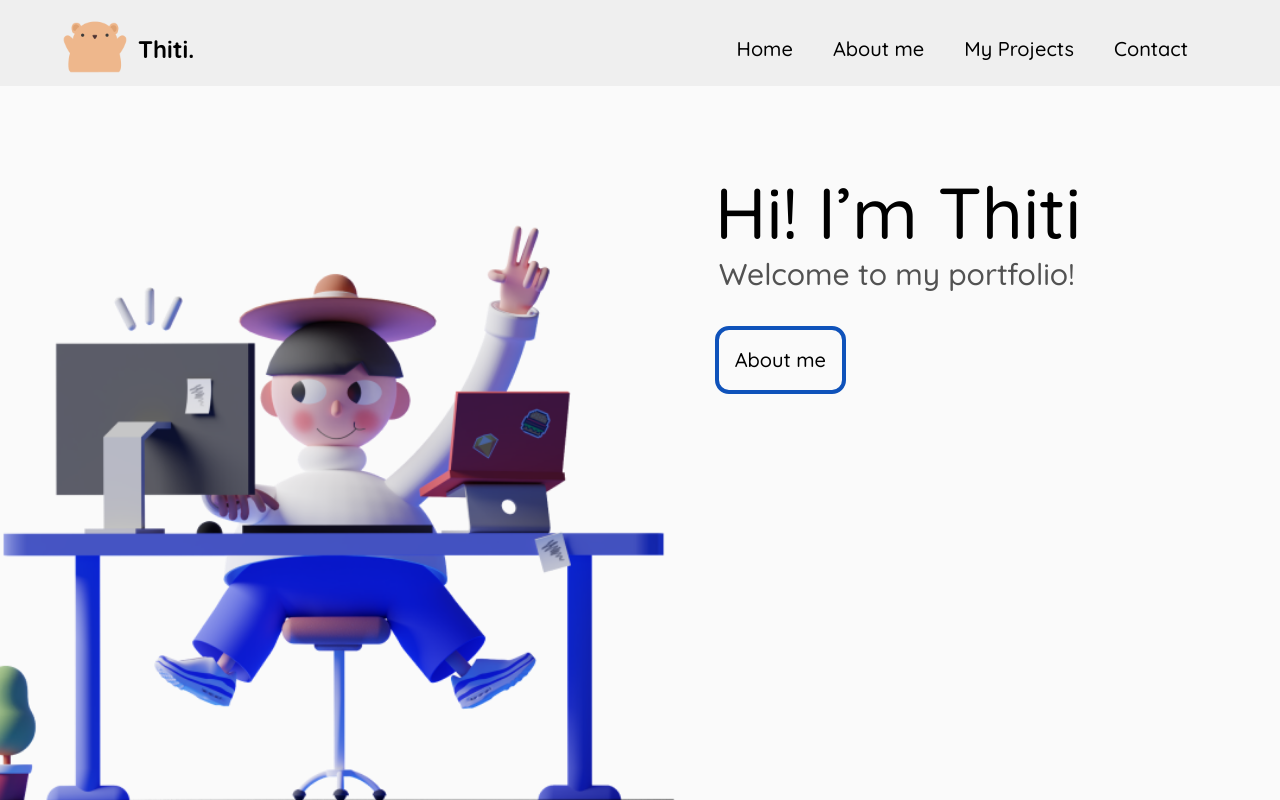
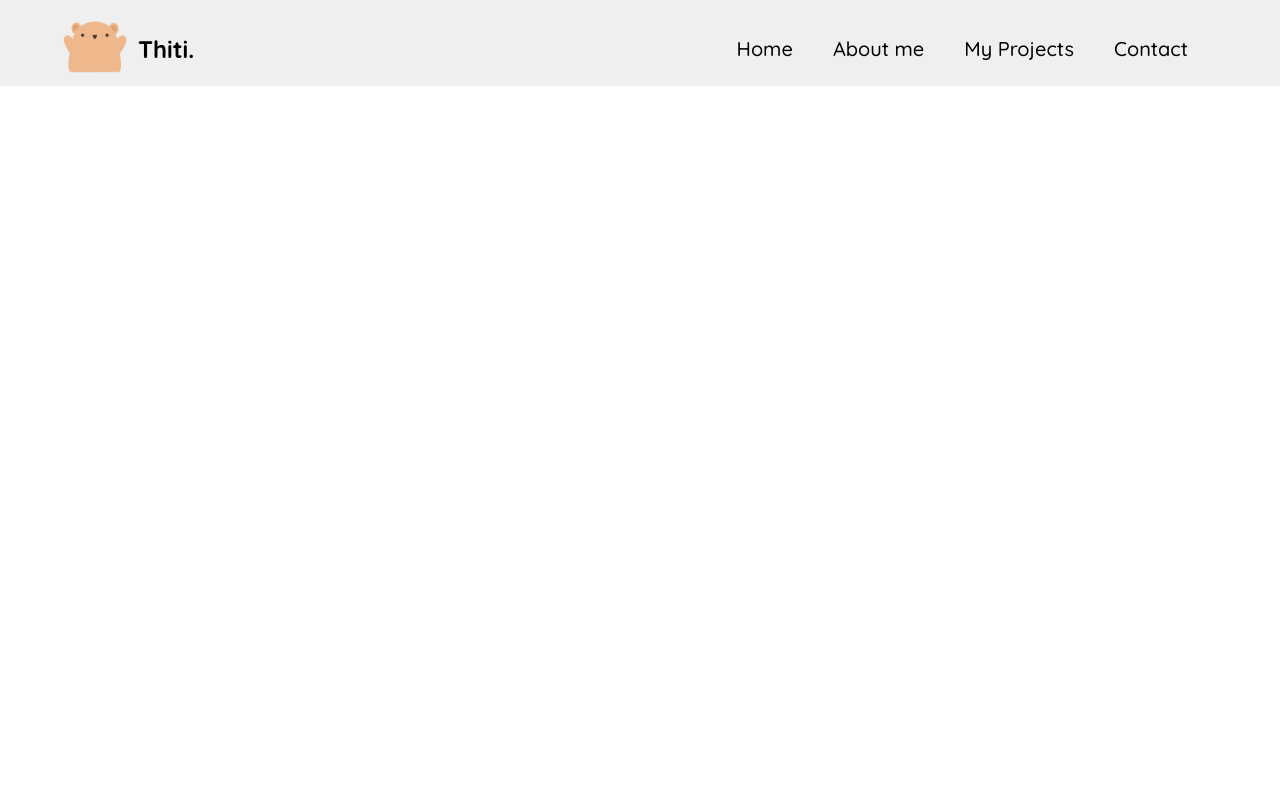
Before and after one commit to ppinng/my-portfolio, a React (Vite) app: page / in a window 1280 px wide. Built offline with nearby package versions, Linux system fonts and the light colour scheme; the HTML template or start-up script is replaced by a standard one.

Commit message:
[FIX] Github pages

```diff
--- a/package.json
+++ b/package.json
@@ -1,4 +1,5 @@
 {
+  "homepage": "https://ppinng.github.io/my-portfolio",
   "name": "myportfolio",
   "private": true,
   "version": "0.0.0",
--- a/src/App.jsx
+++ b/src/App.jsx
@@ -10,8 +10,8 @@ function App() {
       <Navbar />
       <div>
         <Routes>
-          <Route path="/" element={<HomePage />} />
-          <Route path="/aboutme" element={<Aboutme />} />
+          <Route path="/my-portfolio" element={<HomePage />} />
+          <Route path="/my-portfolio/aboutme" element={<Aboutme />} />
         </Routes>
       </div>
     </div>
```
